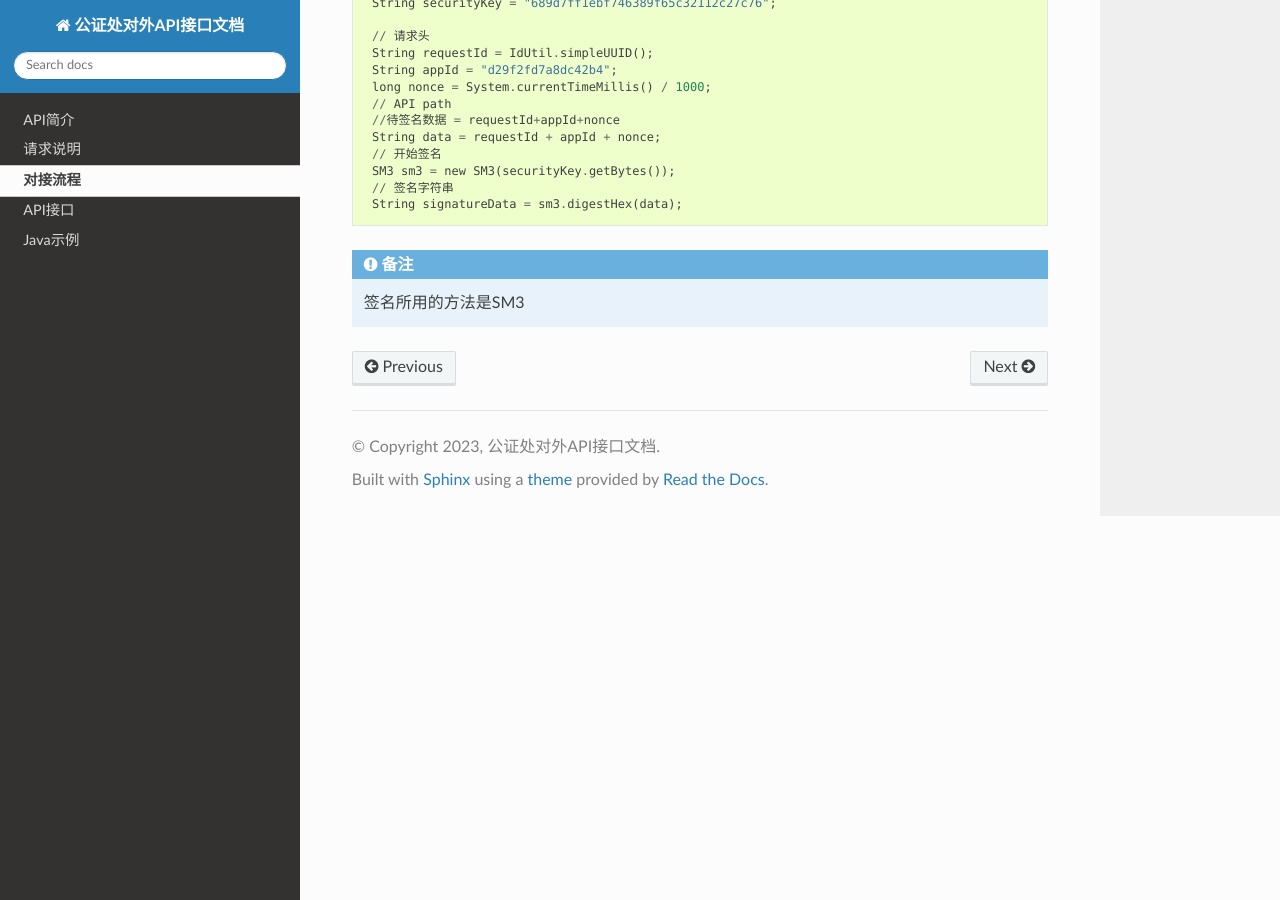
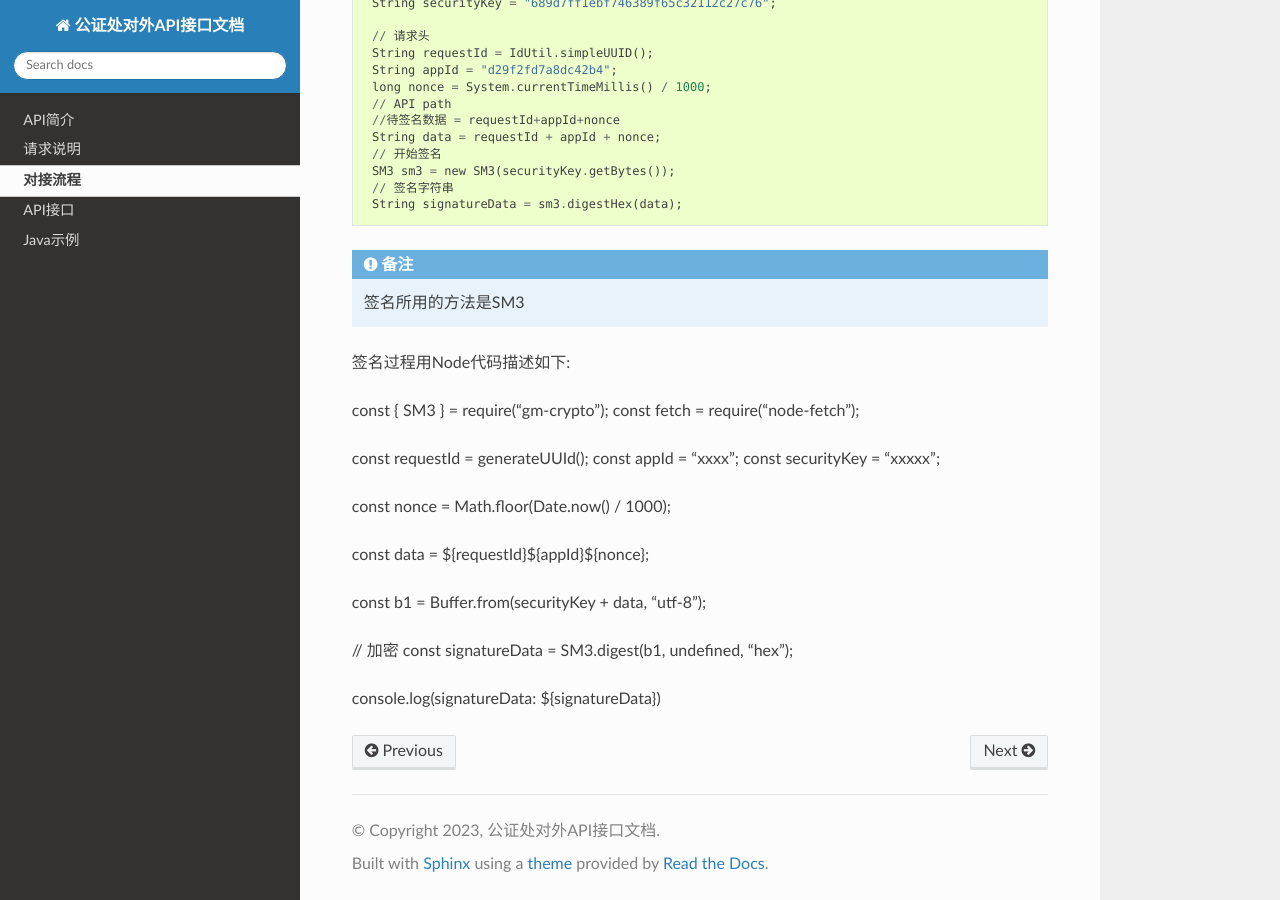
Before and after one commit to kurohayan/gzc-doc, a Sphinx documentation site: the page built from docs/flow.rst, in a window 1280 px wide and 900 px high, scrolled down 915 px. Built offline with Sphinx 7.4.7 and the Read the Docs theme 3.1.0, drawn with Linux system fonts in a browser that asks for light colours.

Commit message:
Update flow.rst

```diff
--- a/docs/flow.rst
+++ b/docs/flow.rst
@@ -35,3 +35,20 @@
         String signatureData = sm3.digestHex(data);
 
 .. note:: 签名所用的方法是SM3
+
+
+签名过程用Node代码描述如下::
+
+const { SM3 } = require("gm-crypto"); const fetch = require("node-fetch");
+
+const requestId = generateUUId(); const appId = "xxxx"; const securityKey = "xxxxx";
+
+const nonce = Math.floor(Date.now() / 1000);
+
+const data = ${requestId}${appId}${nonce};
+
+const b1 = Buffer.from(securityKey + data, "utf-8");
+
+// 加密 const signatureData = SM3.digest(b1, undefined, "hex");
+
+console.log(signatureData: ${signatureData})
```
